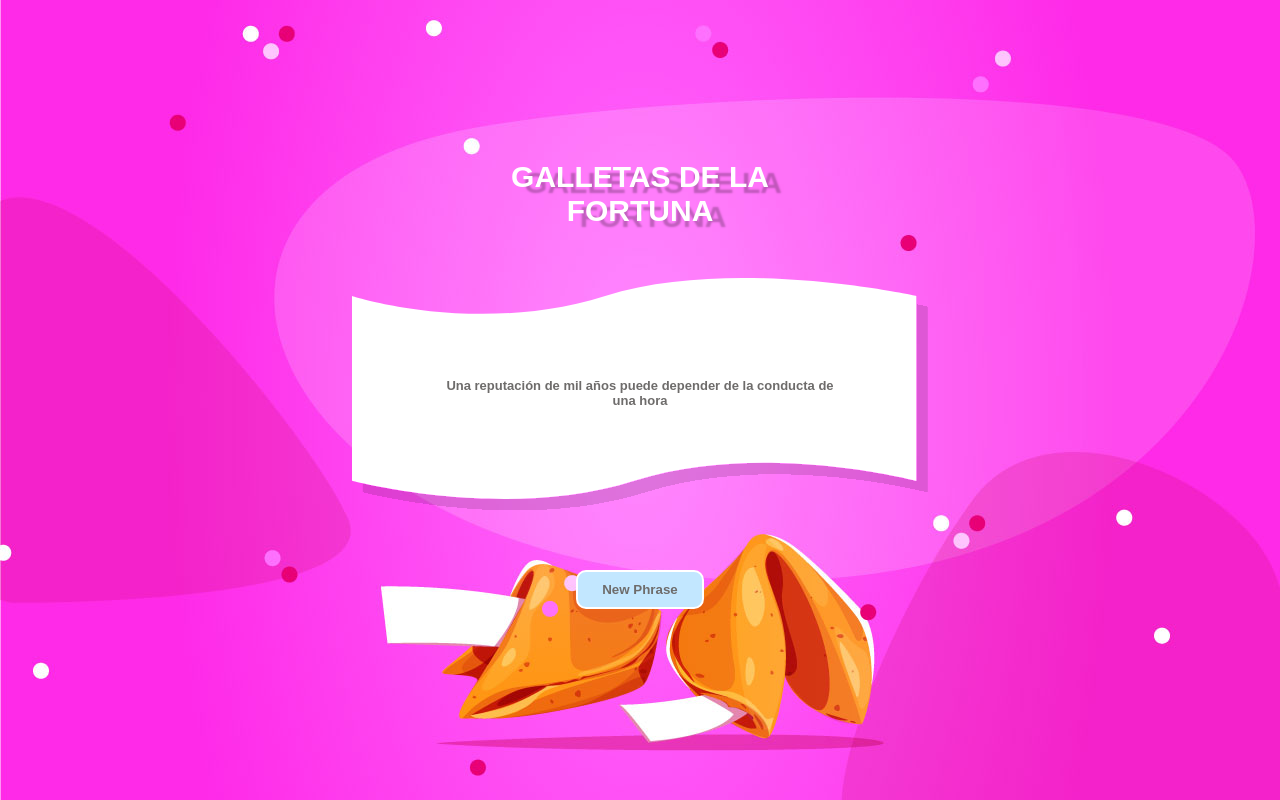
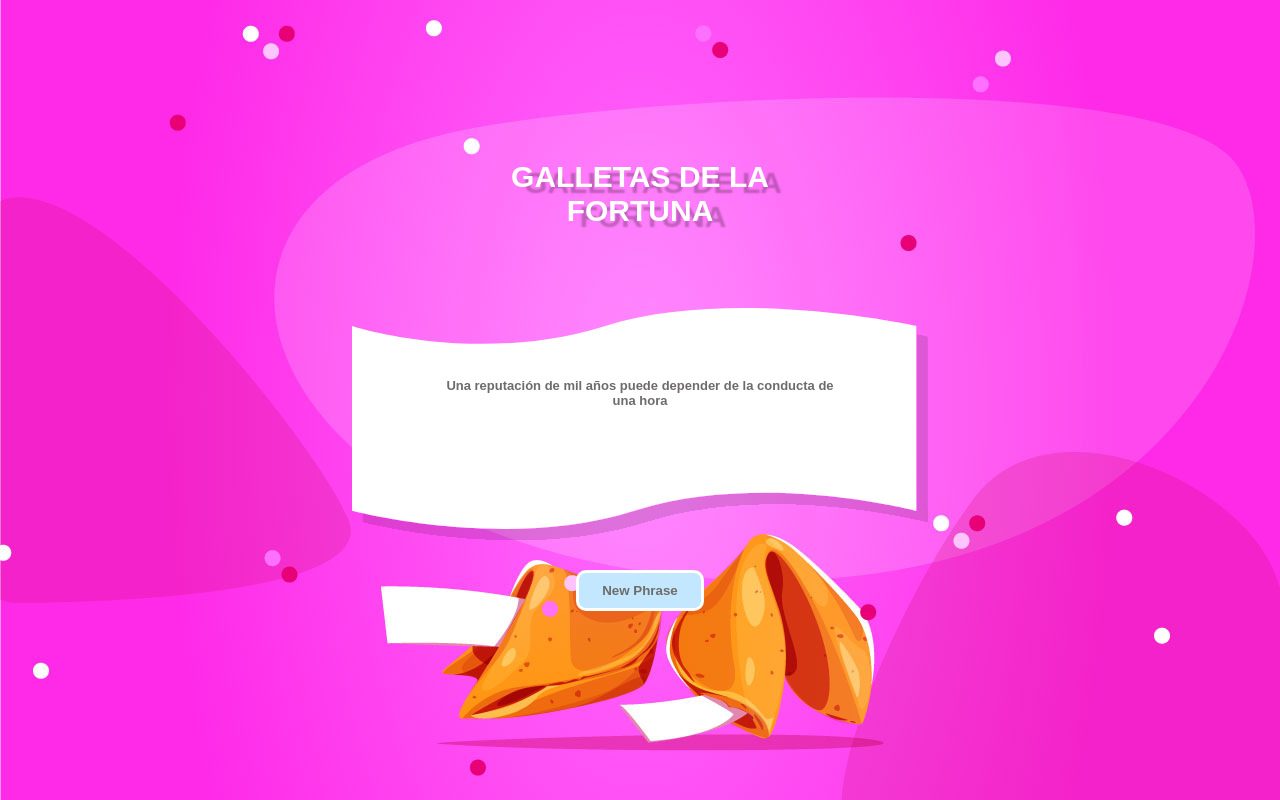
Before and after one commit to MemoSan27/react-luckycookie-own, a React (Vite) app: page / in a window 1280 px wide. Built offline with nearby package versions, Linux system fonts and the light colour scheme.

Commit message:
Changing card bottom

```diff
--- a/src/App.css
+++ b/src/App.css
@@ -56,11 +56,11 @@ h1{
 .card{
     width: 100%;
     position: relative;
-    bottom: 25rem;
+    bottom: 23rem;
 }
 @media ( min-width: 768px ) {
     .card{
-        bottom: 28rem;
+        bottom: 25rem;
     }
 }
 .article{
@@ -80,7 +80,7 @@ h1{
     justify-content: center;
     padding: 1rem 1.5rem;
     background-color: var(--btnColor);
-    border: 2px solid var(--whiteColor);
+    border: 3px solid var(--whiteColor);
     color: var(--textColor);
     border-radius: 1rem;
     font-weight: 700;
```
